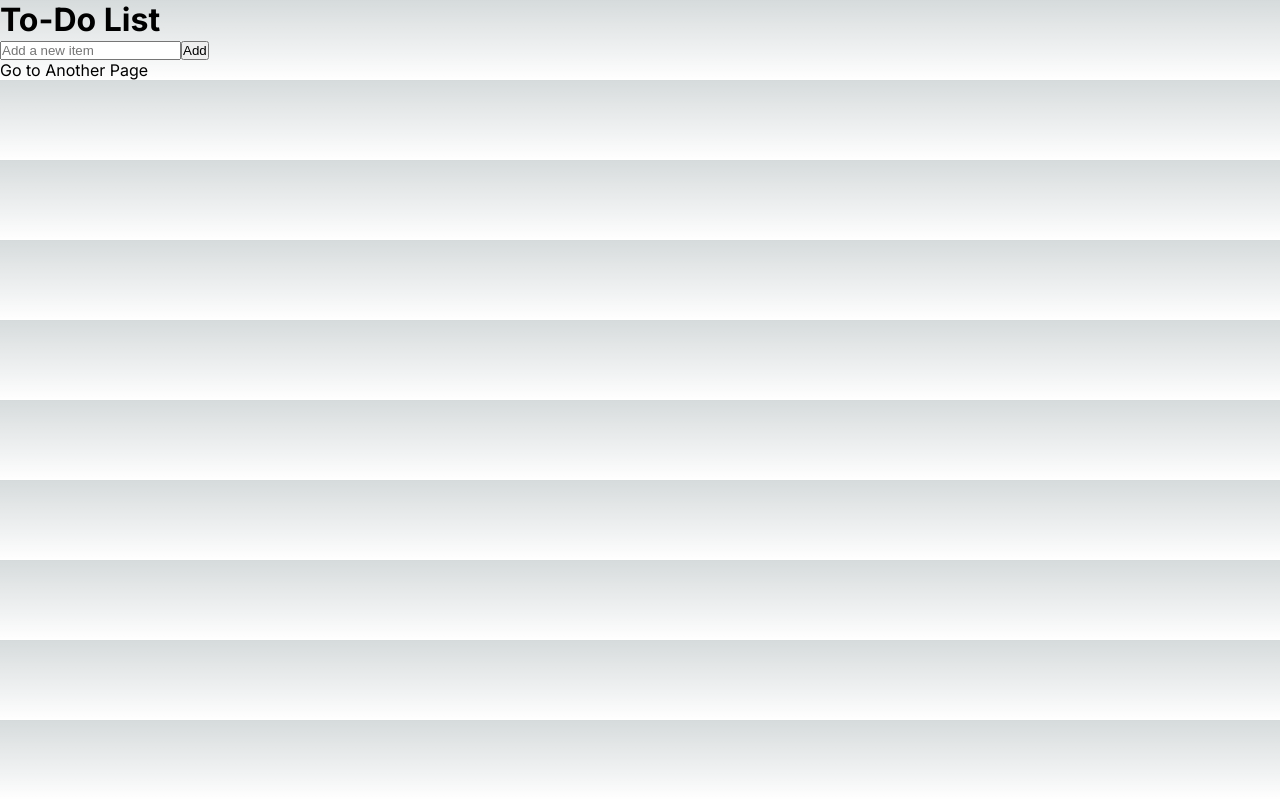
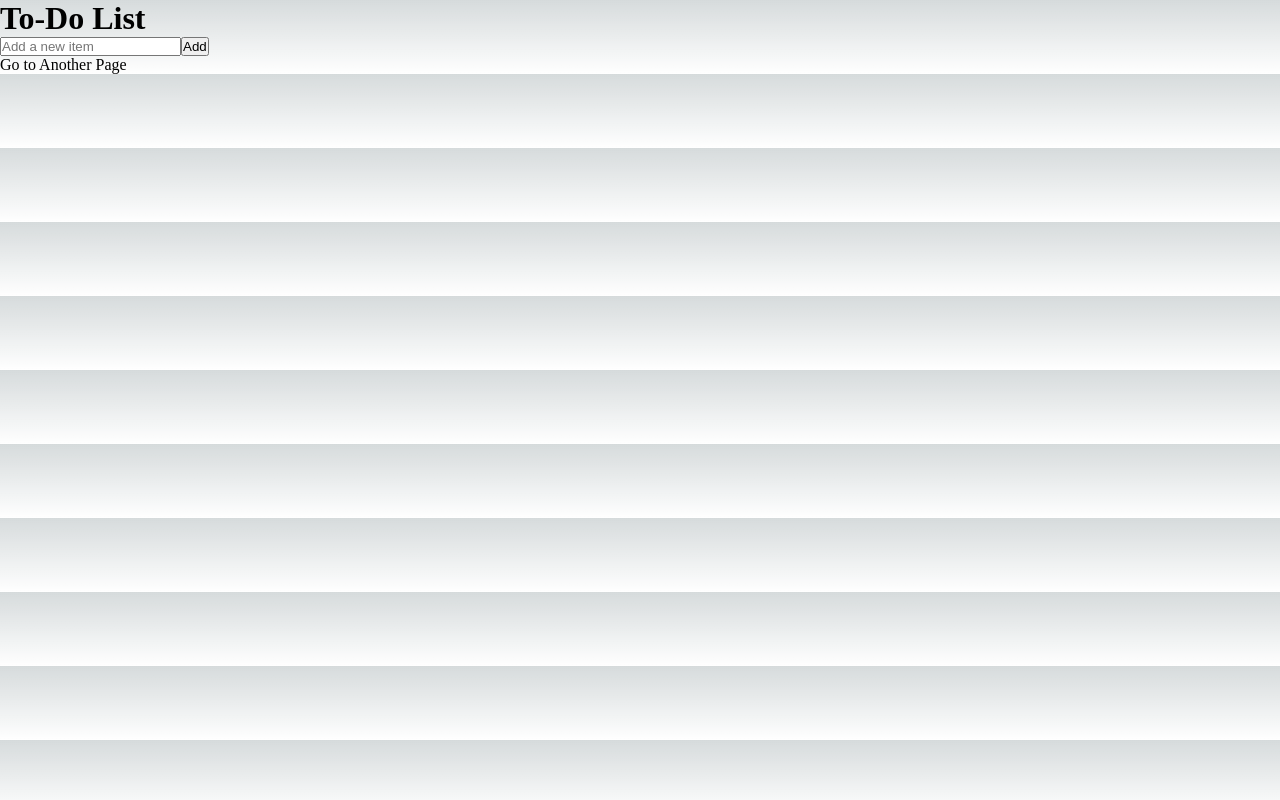
Before and after one commit to Izzy-2023/web-app-frontend, a Next.js app: page / in a window 1280 px wide. Built offline with nearby package versions, Linux system fonts and the light colour scheme.

Commit message:
added about.js file

```diff
--- a/app/layout.js
+++ b/app/layout.js
@@ -1,17 +1,14 @@
-import { Inter } from "next/font/google";
-import "./globals.css";
-
-const inter = Inter({ subsets: ["latin"] });
+import './globals.css';
 
 export const metadata = {
-  title: "Create Next App",
-  description: "Generated by create next app",
+  title: 'Todo App',
+  description: 'A simple Next.js todo app',
 };
 
 export default function RootLayout({ children }) {
   return (
     <html lang="en">
-      <body className={inter.className}>{children}</body>
+      <body>{children}</body>
     </html>
   );
 }
--- a/app/page.js
+++ b/app/page.js
@@ -1,3 +1,5 @@
+"use client";
+
 import React, { useState } from 'react';
 import Link from 'next/link';
 import styles from './page.module.css';
@@ -28,7 +30,7 @@ const TodoApp = () => {
           <li key={index}>{item}</li>
         ))}
       </ul>
-      <Link href="/another-page" className={styles.link}>
+      <Link href="/about" className={styles.link}>
         Go to Another Page
       </Link>
     </div>
```
Also changed, not shown: app/about.js (added, +14 -0 lines).
